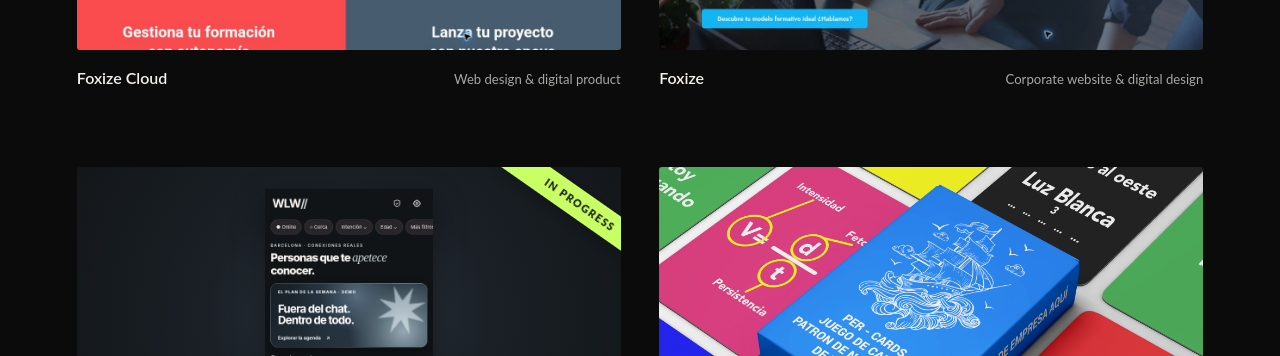
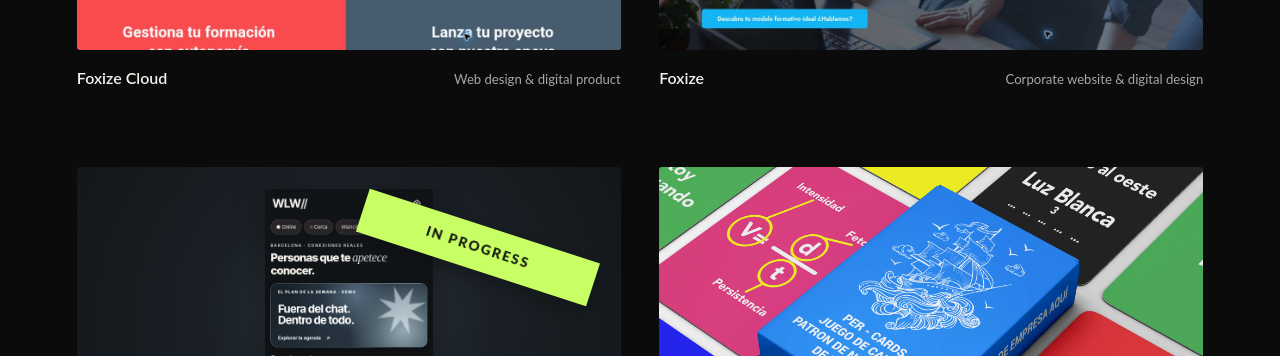
Before and after one commit to odibazo/portfolio, a Next.js app: page / in a window 1280 px wide. Shown: the part 1920-2276 px from the top of the page. Built offline with nearby package versions, Linux system fonts and the light colour scheme.

Commit message:
fix(ui): enlarge WLW in-progress ribbon and keep it fully visible

```diff
--- a/styles/Home.module.css
+++ b/styles/Home.module.css
@@ -149,22 +149,22 @@
 }
 .progressRibbon {
   position: absolute;
-  top: 24px;
-  right: -54px;
+  top: 58px;
+  right: 22px;
   z-index: 4;
-  width: 190px;
-  padding: 8px 0;
-  transform: rotate(35deg);
+  width: 242px;
+  padding: 14px 0;
+  transform: rotate(18deg);
   background: var(--accent);
   color: #10120d;
-  font-size: .66rem;
+  font-size: .86rem;
   font-weight: 800;
   letter-spacing: .13em;
+  line-height: 1.2;
   text-align: center;
-  box-shadow: 0 4px 20px rgba(0,0,0,.24);
+  box-shadow: 0 6px 22px rgba(0,0,0,.3);
   pointer-events: none;
 }
 @media (max-width: 760px) {
   .projectMockup img { padding: 14px 0; }
-  .progressRibbon { top: 26px; }
 }
```
